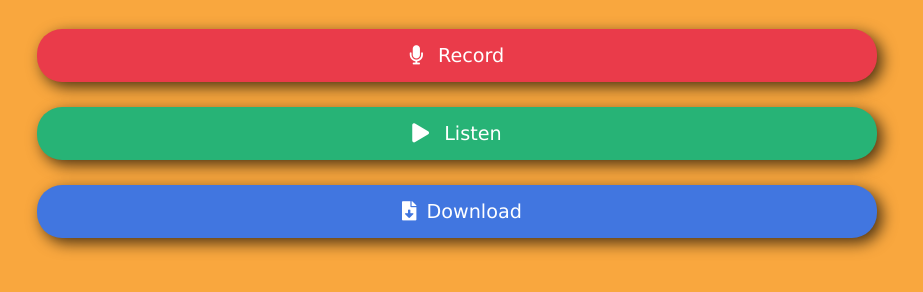
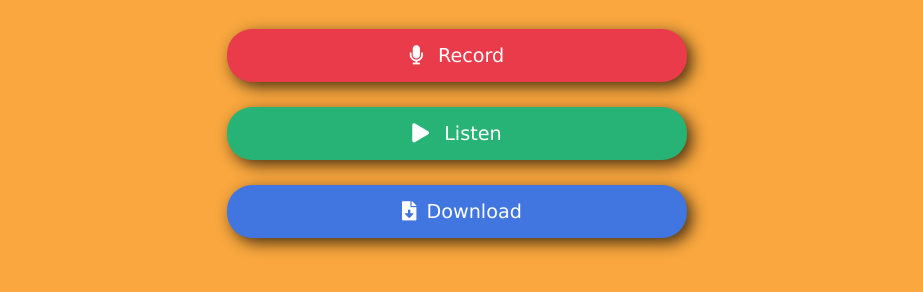
Before and after one commit to patrickmelville/mp3-voice-recorder, a plain HTML site: page index.html in a window 1280 px wide. Shown: the part 96-388 px from the top of the page, without its empty margins (183-1106 px from the left). Drawn offline with nearby package versions, Linux system fonts and the light colour scheme.

Commit message:
adjusted width & margin of nav buttons. Also condensed css for nav buttons

```diff
--- a/style.css
+++ b/style.css
@@ -22,16 +22,20 @@ h1{
   text-shadow: 2px 2px 5px black;
 }
 
-.record{
+nav > *{
   font-size: 1.2em;
-  padding: 15px;
   color:white;
-  background: #ea3b4a;
+  width: 430px;
   border: none;
   border-radius: 25px;
-  margin: 25px 220px;
+  margin: 25px auto;
+  padding: 15px;
   box-shadow: 5px 5px 15px rgba(0, 0, 0, 0.7);
   cursor: pointer;
+}
+
+.record{
+  background: #ea3b4a;
 }
 .record *{
   margin: 0 15px 0 0;
@@ -42,30 +46,14 @@ h1{
 }
 
 .listen{
-  font-size: 1.2em;
-  padding: 15px;
-  color:white;
   background: #27b376;
-  border: none;
-  border-radius: 25px;
-  margin: 25px 220px;
-  box-shadow: 5px 5px 15px rgba(0,0,0,0.7);
-  cursor: pointer;
 }
 .listen *{
   margin: 0 15px 0 0;
 }
 
 .download{
-  font-size: 1.2em;
-  padding: 15px;
-  color:white;
   background: #4176e0;
-  border: none;
-  border-radius: 25px;
-  margin: 25px 220px;
-  box-shadow: 5px 5px 15px rgba(0,0,0,0.7);
-  cursor: pointer;
 }
 .download *{
   margin: 0 10px;
```
